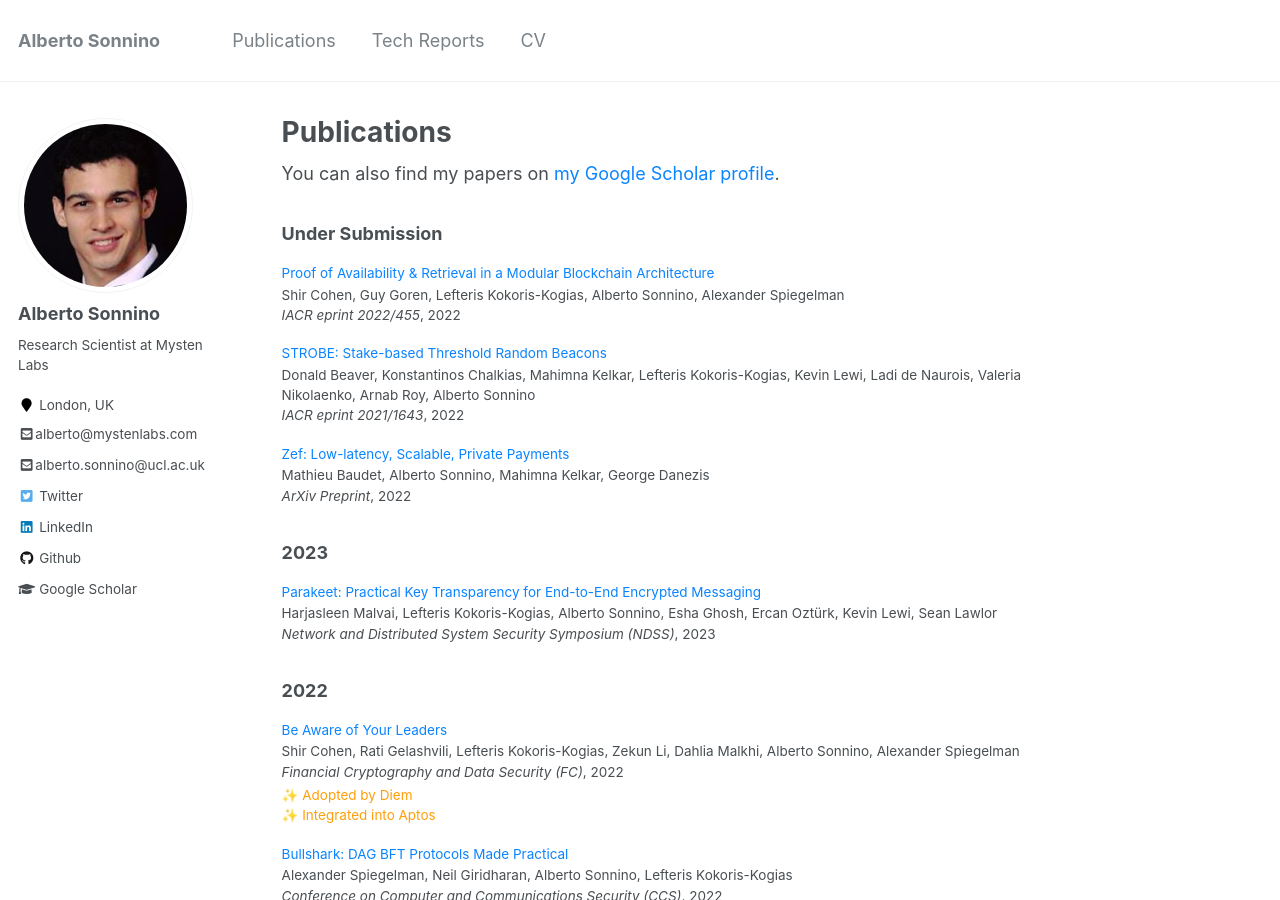
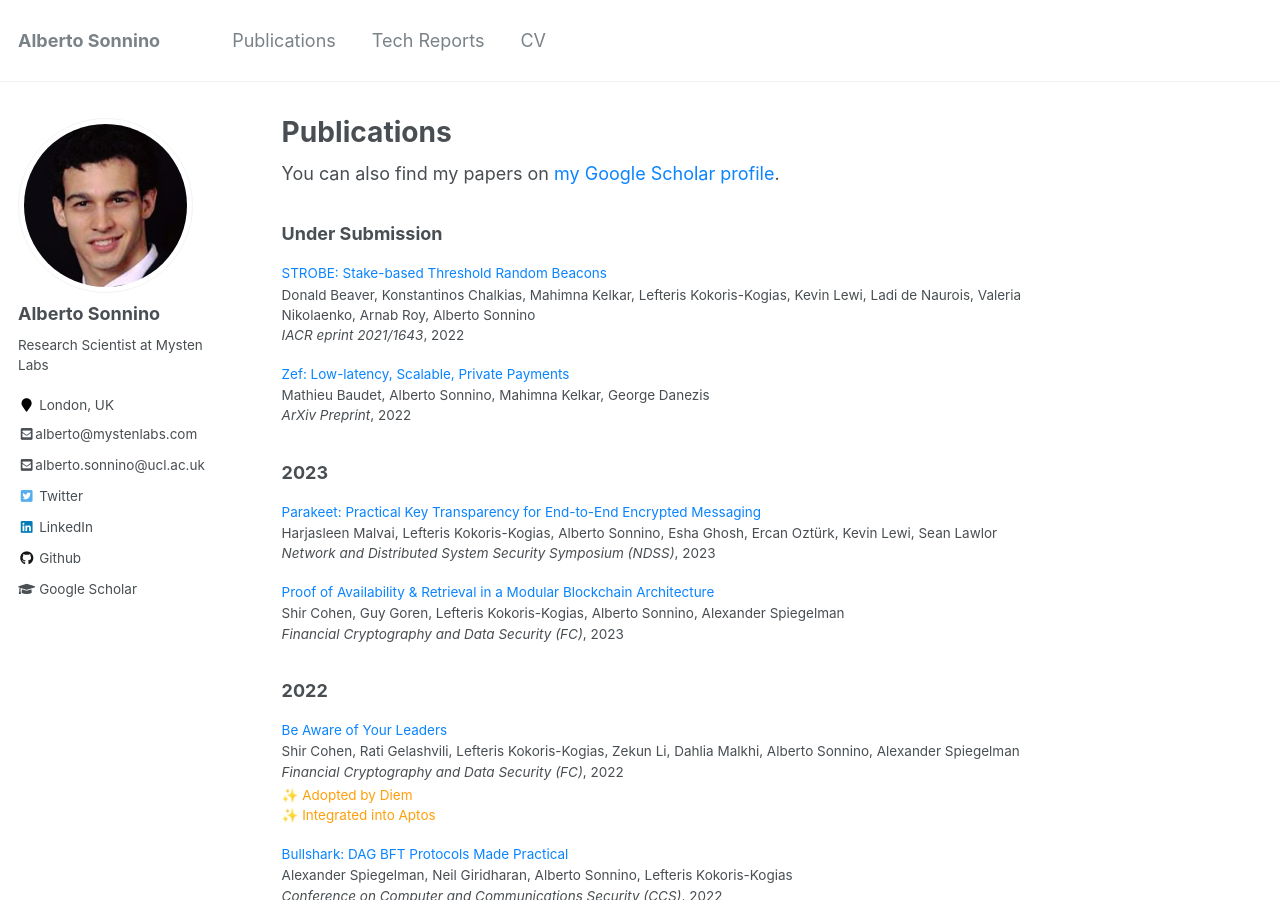
Before and after one commit to asonnino/asonnino.github.io, a Jekyll site: the page built from _pages/publications.md, in a window 1280 px wide and 900 px high. Built offline with Jekyll 4.4.1, drawn with Linux system fonts in a browser that asks for light colours.

Commit message:
Update published papers

```diff
--- a/_data/papers.json
+++ b/_data/papers.json
@@ -251,11 +251,11 @@
     "adoptions": ["Commercialized by Sui"]
   },
   {
-    "category": "submission",
+    "category": "publication",
     "title": "Proof of Availability &#38; Retrieval in a Modular Blockchain Architecture",
     "authors": "Shir Cohen, Guy Goren, Lefteris Kokoris-Kogias, Alberto Sonnino, Alexander Spiegelman",
-    "venue": "IACR eprint 2022/455",
-    "date": 2022,
+    "venue": "Financial Cryptography and Data Security (FC)",
+    "date": 2023,
     "filename": "proof-of-availability.pdf"
   },
   {
```
